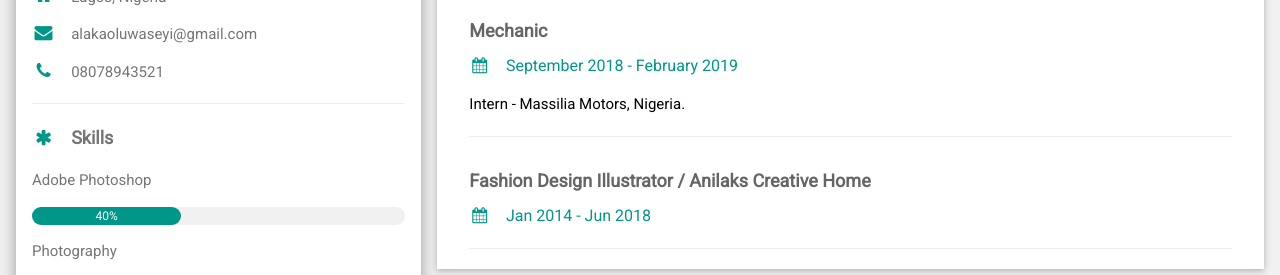
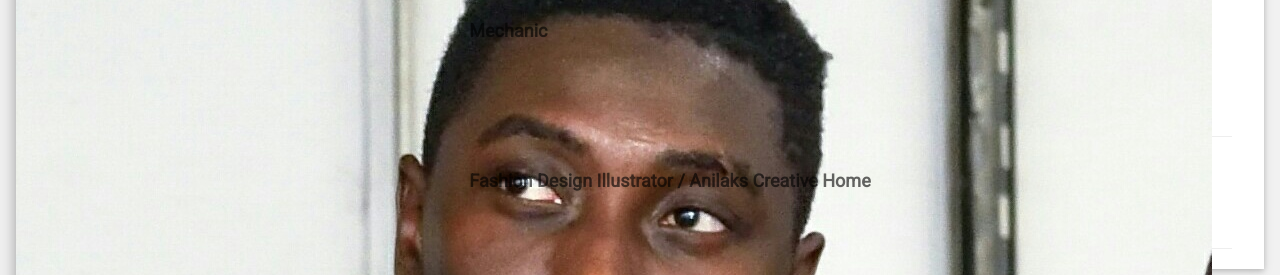
Before and after one commit to dunmininu/dunmininu.github.io, a plain HTML site: page mycv.html in a window 1280 px wide. Shown: the part 106-381 px from the top of the page. Drawn offline with nearby package versions, Linux system fonts and the light colour scheme.

Commit message:
Update mycv.html

```diff
--- a/mycv.html
+++ b/mycv.html
@@ -22,7 +22,7 @@ html,body,h1,h2,h3,h4,h5,h6 {font-family: "Roboto", sans-serif}
 
       <div class="w3-white w3-text-grey w3-card-4">
         <div class="w3-display-container">
-          <img src="/w3images/avatar_hat.jpg" style="width:100%" alt="Avatar">
+          <img src="profile-image.jpg">
           <div class="w3-display-bottomleft w3-container w3-text-black">
             <h3>Abiola-ALaka Oluwaseyi</h3>
           </div>
```
